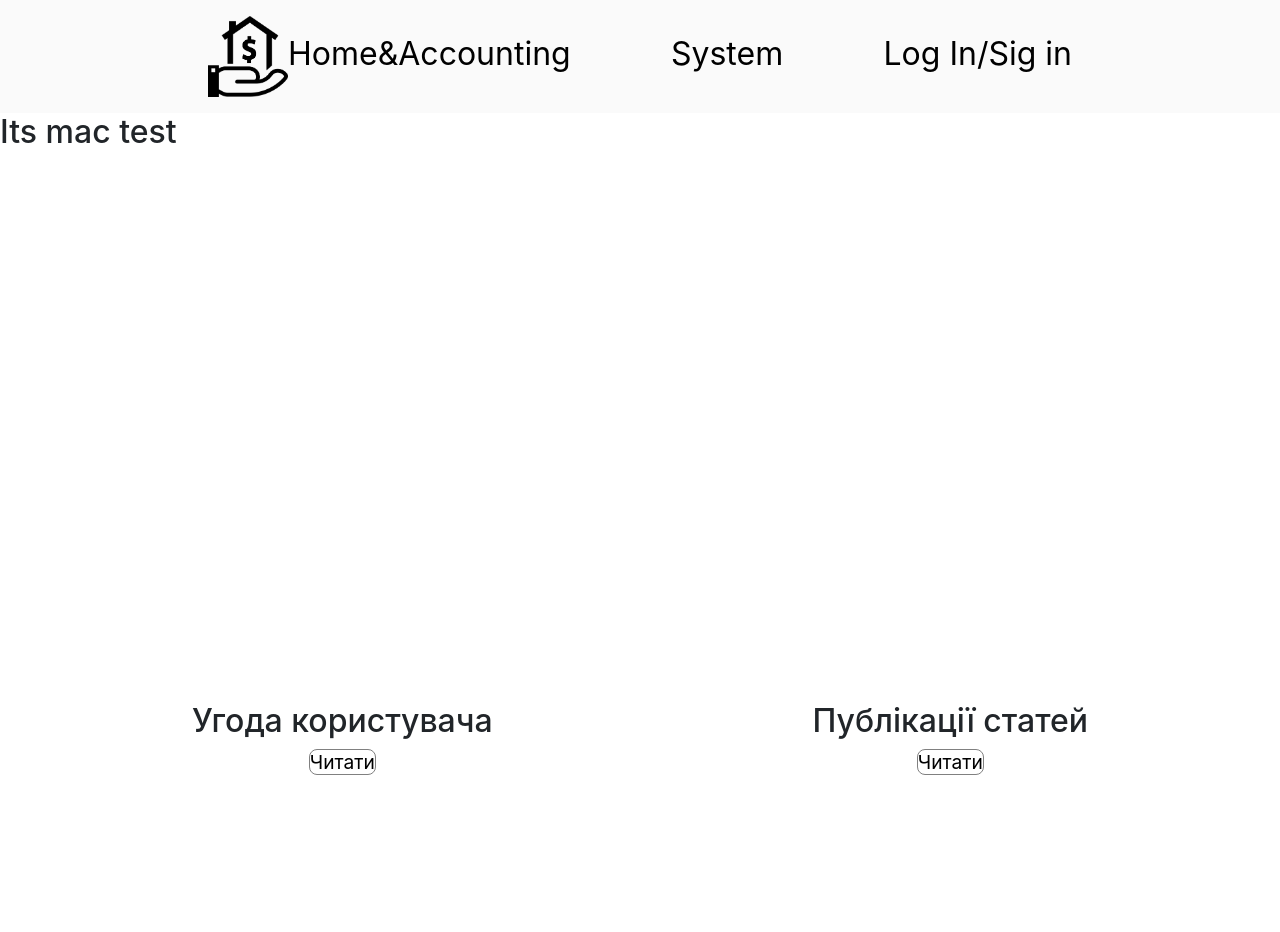
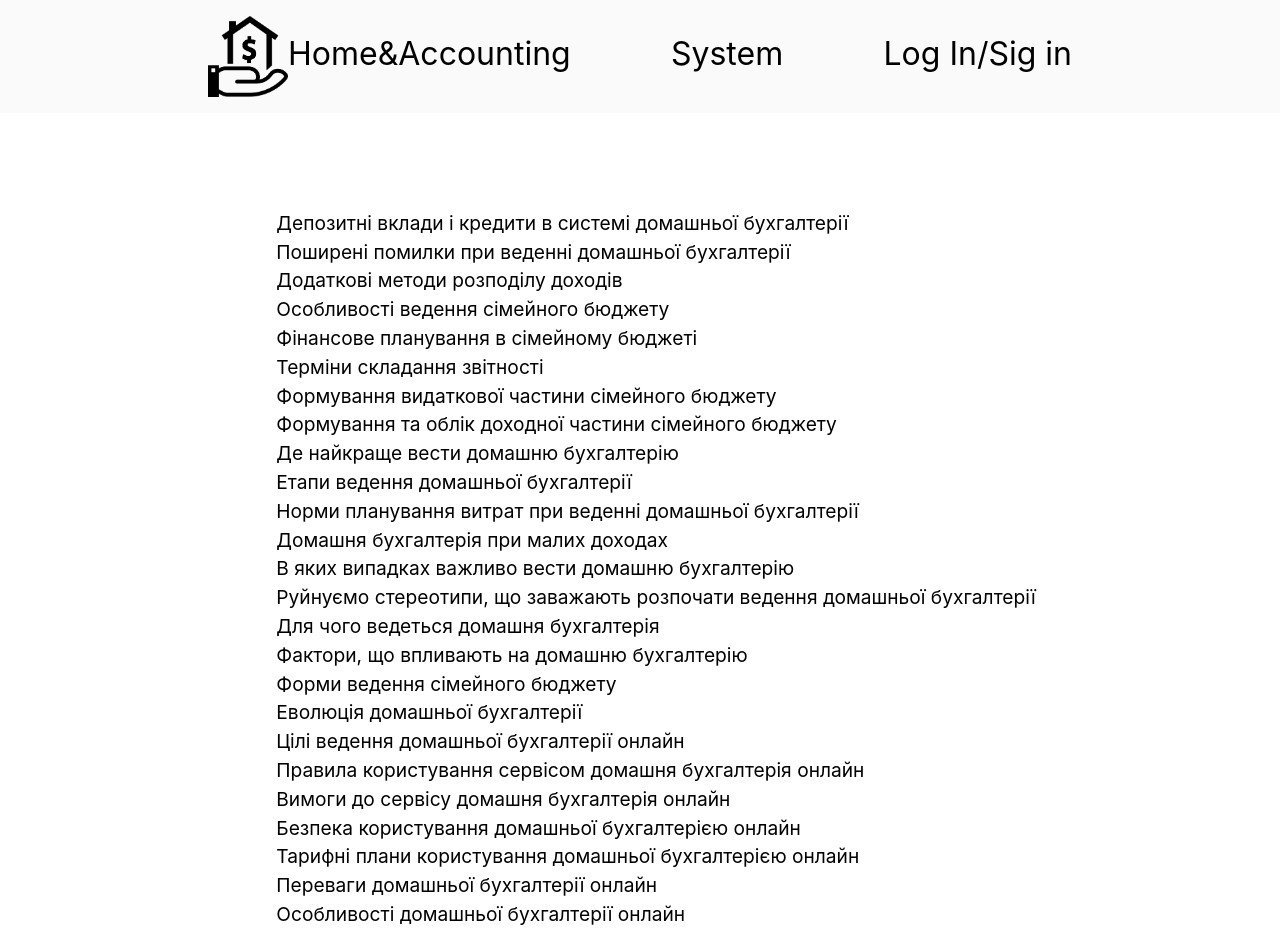
Before and after one commit to DmytooMakar/Home-accounting, a React (Create React App) app: page /publication-of-articles in a window 1280 px wide. Shown: the top 932 px of the page. Before the commit the page ends 800 px from the top, so only its background shows below. Built offline with nearby package versions, Linux system fonts and the light colour scheme.

Commit message:
add list on footer

```diff
--- a/package.json
+++ b/package.json
@@ -6,6 +6,7 @@
     "@testing-library/jest-dom": "^5.14.1",
     "@testing-library/react": "^13.0.0",
     "@testing-library/user-event": "^13.2.1",
+    "axios": "^1.3.1",
     "bootstrap": "4.6",
     "concurrently": "^7.6.0",
     "json-server": "^0.17.1",
@@ -23,7 +24,7 @@
     "build": "react-scripts build",
     "test": "react-scripts test",
     "eject": "react-scripts eject",
-    "server": "json-server -w ./server/db.json -p 300"
+    "server": "json-server -w ./server/db.json -p 3001"
   },
   "eslintConfig": {
     "extends": [
--- a/server/db.json
+++ b/server/db.json
@@ -1,5 +1,10 @@
 {
-    "posts": [
-
-    ]
+  "users": [
+    {
+      "email": "dsdvhsvdhs@gmail.com",
+      "password": "sdgsdgsdg",
+      "id": 1
+    }
+  ],
+  "posts": []
 }
--- a/src/App.js
+++ b/src/App.js
@@ -6,6 +6,7 @@ import {
   Route
 } from "react-router-dom";
 
+import Blogs from "./components/Pages/Blogs/Blogs.jsx";
 import Header from './components/Header/Header.jsx';
 import Footer from './components/Footer/Footer.jsx';
 import Home from './components/Pages/Home/Home.jsx';
@@ -39,9 +40,7 @@ function App() {
           </Route>
           <Route path="/publication-of-articles">
             <div className='wrapper'>
-              <main>
-                <h2>Its mac test</h2>
-              </main>
+              <Blogs />
               <Footer />
             </div>
           </Route>
@@ -51,6 +50,7 @@ function App() {
               <Footer />
             </div>
           </Route>
+          <Route></Route>
         </Switch>
     </Router>
   </>);
--- a/src/components/Pages/Blogs/Blogs.css
+++ b/src/components/Pages/Blogs/Blogs.css
@@ -0,0 +1,21 @@
+.blogs-container {
+    padding: 6rem 0;
+    margin: 0 auto;
+    display: flex;
+    align-items: center;
+}
+
+.blogs-list {
+    list-style-type: none;
+}
+
+.blogs-link {
+    font-size: 1.2rem;
+    color: black;
+    text-decoration: none;
+}
+
+.blogs-link:hover {
+    color: gray;
+    text-decoration: none;
+}
--- a/src/components/Pages/Blogs/Blogs.jsx
+++ b/src/components/Pages/Blogs/Blogs.jsx
@@ -1,8 +1,102 @@
+import { Link } from "react-router-dom"
 
-
+import "./Blogs.css"
 
 export default function Blogs(){
-    return (<>
-        <h1>dude</h1>
-    </>)
+    return (
+    <main className="blogs-container">
+        <ul className="list blogs-list">
+            <li>
+                <Link className="blogs-link" to="/1" >Депозитні вклади і кредити в системі домашньої бухгалтерії</Link>
+            </li>
+            <li>
+                <Link className="blogs-link" to="/2" >Поширені помилки при веденні домашньої бухгалтерії</Link>
+            </li>
+            <li>
+                <Link className="blogs-link" to="/3" >Додаткові методи розподілу доходів</Link>
+            </li>
+            <li>
+                <Link className="blogs-link" to="/4" >Особливості ведення сімейного бюджету</Link>
+            </li>
+            <li>
+                <Link className="blogs-link" to="/5" >Фінансове планування в сімейному бюджеті</Link>
+            </li>
+            <li>
+                <Link className="blogs-link" to="/6" >Терміни складання звітності</Link>
+            </li>
+            <li>
+                <Link className="blogs-link" to="/7" >Формування видаткової частини сімейного бюджету</Link>
+            </li>
+            <li>
+                <Link className="blogs-link" to="/8" >Формування та облік доходної частини сімейного бюджету</Link>
+            </li>
+            <li>
+                <Link className="blogs-link" to="/9" >Де найкраще вести домашню бухгалтерію</Link>
+            </li>
+            <li>
+                <Link className="blogs-link" to="/10" >Етапи ведення домашньої бухгалтерії</Link>
+            </li>
+            <li>
+                <Link className="blogs-link" to="/11" >Норми планування витрат при веденні домашньої бухгалтерії</Link>
+            </li>
+            <li>
+                <Link className="blogs-link" to="/12" >Домашня бухгалтерія при малих доходах</Link>
+            </li>
+            <li>
+                <Link className="blogs-link" to="/13" >В яких випадках важливо вести домашню бухгалтерію</Link>
+            </li>
+            <li>
+                <Link className="blogs-link" to="/14" >Руйнуємо стереотипи, що заважають розпочати ведення домашньої бухгалтерії</Link>
+            </li>
+            <li>
+                <Link className="blogs-link" to="/15" >Для чого ведеться домашня бухгалтерія</Link>
+            </li>
+            <li>
+                <Link className="blogs-link" to="/16" >Фактори, що впливають на домашню бухгалтерію</Link>
+            </li>
+            <li>
+                <Link className="blogs-link" to="/17" >Форми ведення сімейного бюджету</Link>
+            </li>
+            <li>
+                <Link className="blogs-link" to="/18" >Еволюція домашньої бухгалтерії</Link>
+            </li>
+            <li>
+                <Link className="blogs-link" to="/19" >Цілі ведення домашньої бухгалтерії онлайн</Link>
+            </li>
+            <li>
+                <Link className="blogs-link" to="/20" >Правила користування сервісом домашня бухгалтерія онлайн</Link>
+            </li>
+            <li>
+                <Link className="blogs-link" to="/21" >Вимоги до сервісу домашня бухгалтерія онлайн</Link>
+            </li>
+            <li>
+                <Link className="blogs-link" to="/22" >Безпека користування домашньої бухгалтерією онлайн</Link>
+            </li>
+            <li>
+                <Link className="blogs-link" to="/23" >Тарифні плани користування домашньої бухгалтерією онлайн</Link>
+            </li>
+            <li>
+                <Link className="blogs-link" to="/24" >Переваги домашньої бухгалтерії онлайн</Link>
+            </li>
+            <li>
+                <Link className="blogs-link" to="/25" >Особливості домашньої бухгалтерії онлайн</Link>
+            </li>
+            <li>
+                <Link className="blogs-link" to="/26" >Кому підійде домашня бухгалтерія онлайн</Link>
+            </li>
+            <li>
+                <Link className="blogs-link" to="/27" >Як користуватися домашньою бухгалтерією онлайн</Link>
+            </li>
+            <li>
+                <Link className="blogs-link" to="/28" >Функції домашньої бухгалтерії</Link>
+            </li>
+            <li>
+                <Link className="blogs-link" to="/29" >Чим корисна домашня бухгалтерія</Link>
+            </li>
+            <li>
+                <Link className="blogs-link" to="/30" >Що таке домашня бухгалтерія</Link>
+            </li>
+        </ul>
+    </main>
+    )
 }
```
